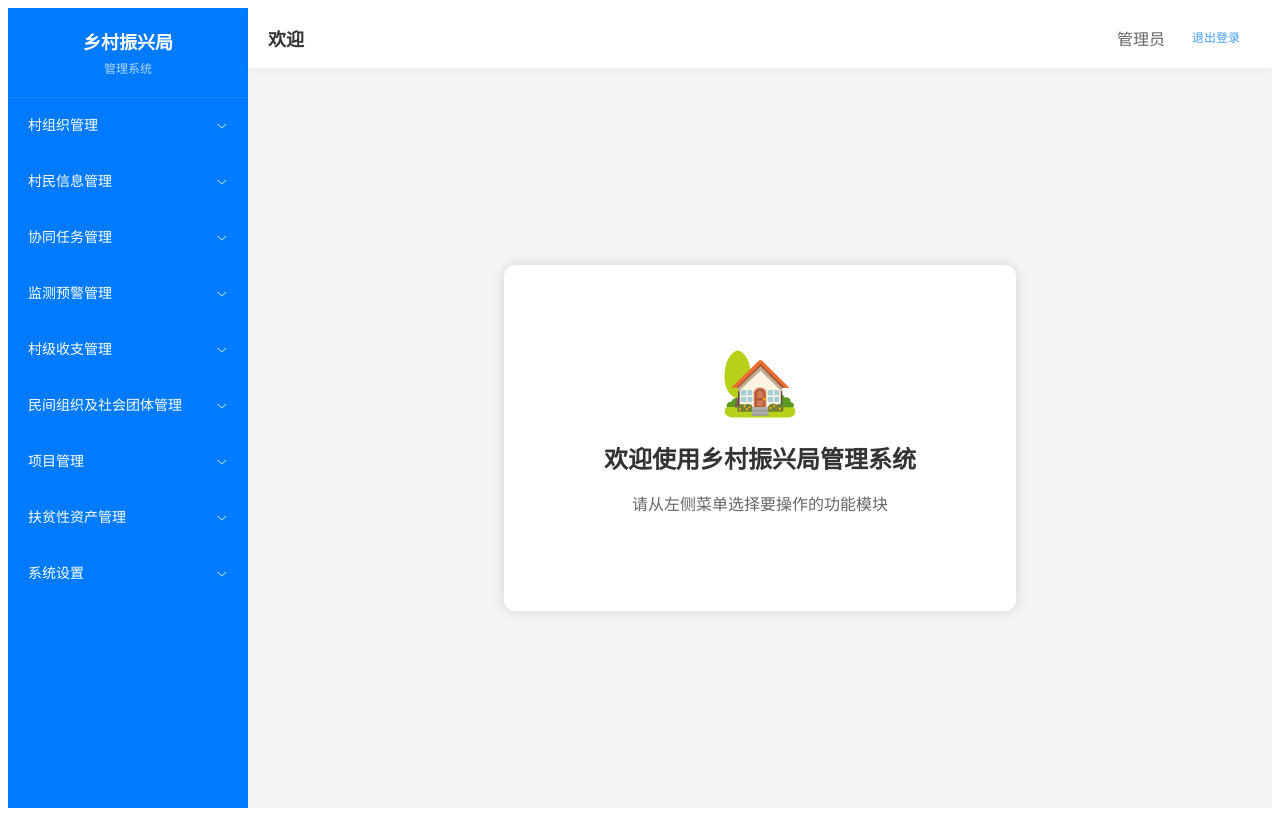
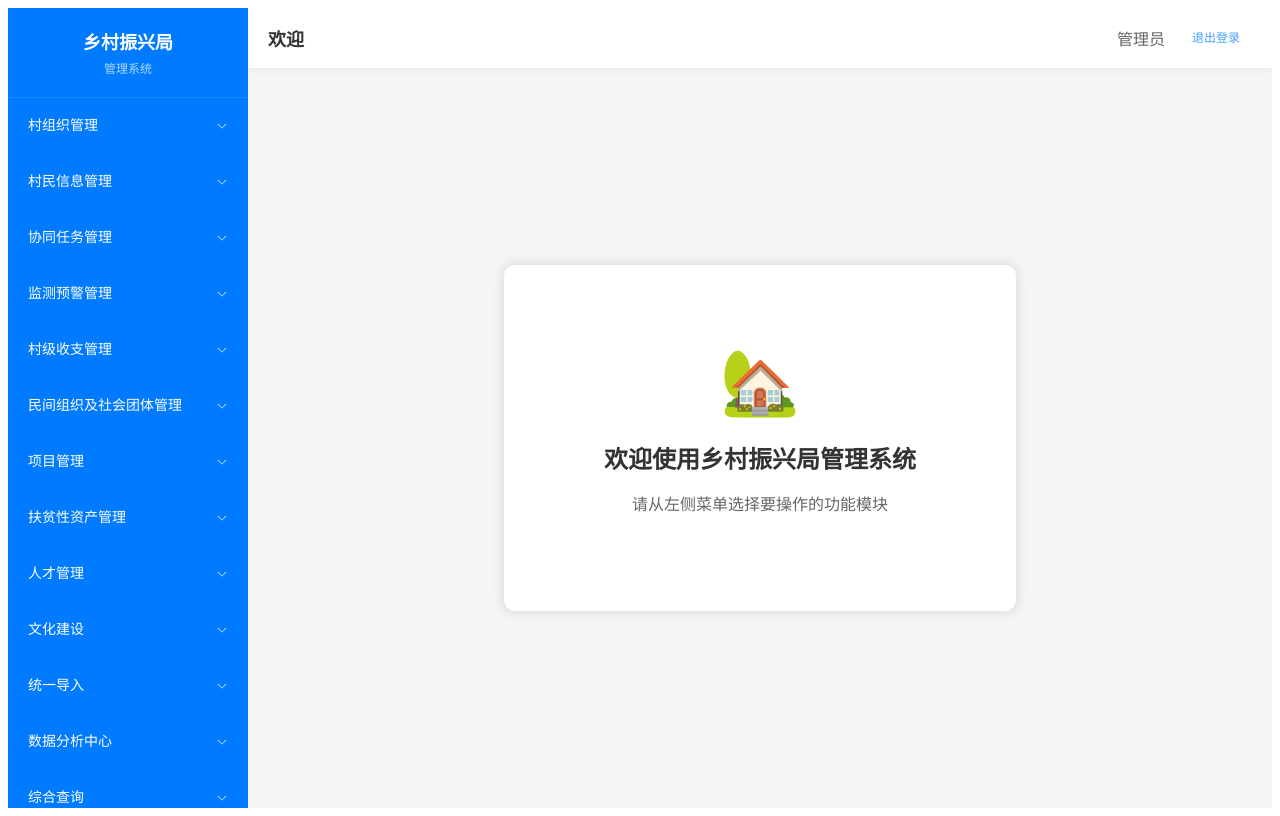
Before and after one commit to panweippc/ppc, a Vue app: page / in a window 1280 px wide. Built offline with nearby package versions, Linux system fonts and the light colour scheme.

Commit message:
更新左侧菜单栏，新增人才管理、文化建设、统一导入、数据分析中心、综合查询

```diff
--- a/src/App.vue
+++ b/src/App.vue
@@ -192,10 +192,47 @@ const menuItems = ref([
   },
   {
     id: '9',
+    name: '人才管理',
+    children: [
+      { id: '9-1', name: '人才管理' }
+    ]
+  },
+  {
+    id: '10',
+    name: '文化建设',
+    children: [
+      { id: '10-1', name: '内容发布' }
+    ]
+  },
+  {
+    id: '11',
+    name: '统一导入',
+    children: [
+      { id: '11-1', name: '统一导入' },
+      { id: '11-2', name: '下载区划字典' }
+    ]
+  },
+  {
+    id: '12',
+    name: '数据分析中心',
+    children: [
+      { id: '12-1', name: '村集体信息统计' },
+      { id: '12-2', name: '村民信息统计' },
+      { id: '12-3', name: '监测预警统计' },
+      { id: '12-4', name: '收支管理分析' },
+      { id: '12-5', name: '项目库统计' },
+      { id: '12-6', name: '扶贫资产统计' },
+      { id: '12-7', name: '外出人员统计' },
+      { id: '12-8', name: '可视化数据展示(大屏)' }
+    ]
+  },
+  { id: '13', name: '综合查询' },
+  {
+    id: '14',
     name: '系统设置',
     children: [
-      { id: '9-1', name: '用户管理', component: markRaw(UserManagement) },
-      { id: '9-2', name: '角色管理', component: markRaw(RoleManagement) }
+      { id: '14-1', name: '用户管理', component: markRaw(UserManagement) },
+      { id: '14-2', name: '角色管理', component: markRaw(RoleManagement) }
     ]
   }
 ])
```
